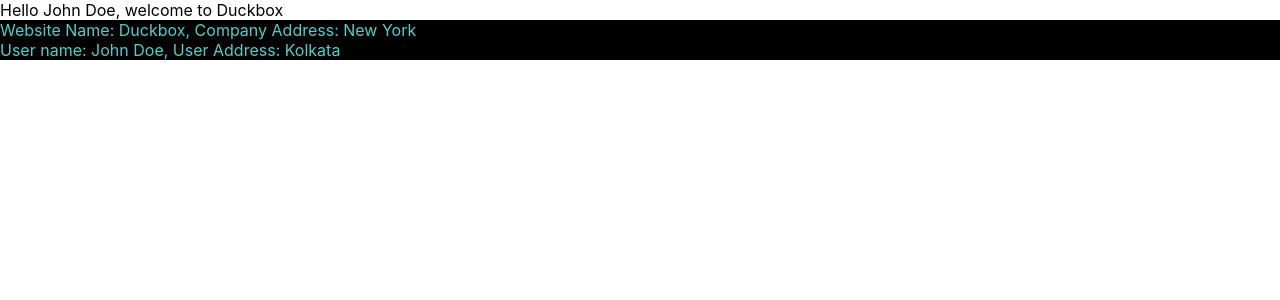
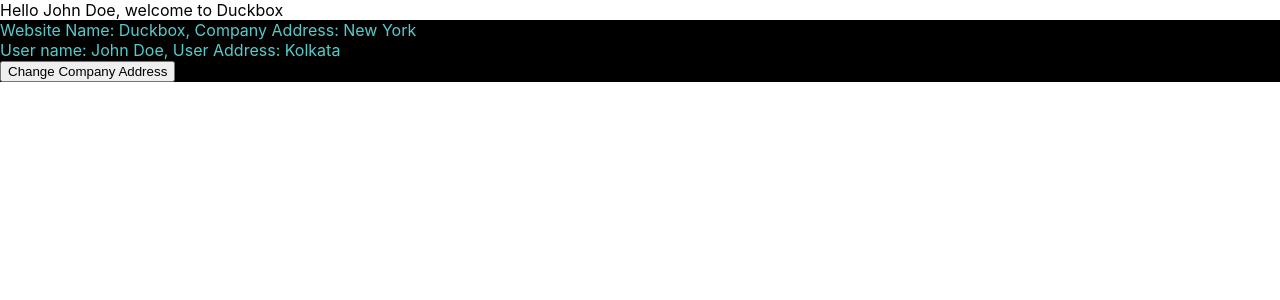
Before and after one commit to jyotixkarmakar/duckbox, a React (Create React App) app: page / in a window 1280 px wide. Shown: the top 300 px of the page. Built offline with nearby package versions, Linux system fonts and the light colour scheme.

Commit message:
event handler

```diff
--- a/src/core/layout/Header.tsx
+++ b/src/core/layout/Header.tsx
@@ -5,12 +5,22 @@
         this.state = {
             usersAddress: "Kolkata"
         }
+        this.changeCompanyAddress=this.changeCompanyAddress.bind(this);
     }
+    changeCompanyAddress() {
+        this.setState(() => ({
+            usersAddress: "London"
+        }));
+      }
+
     render() {
         return (
             <div style={{ background: '#000', color: '#5cc' }}>
                 <div> Website Name: Duckbox, Company Address: {this.props.companyAddress}</div>
                 <div>User name: John Doe, User Address: {this.state.usersAddress}</div>
+                <button onClick={this.changeCompanyAddress}>
+                    Change Company Address
+                </button>
             </div>
         );
     }
```
